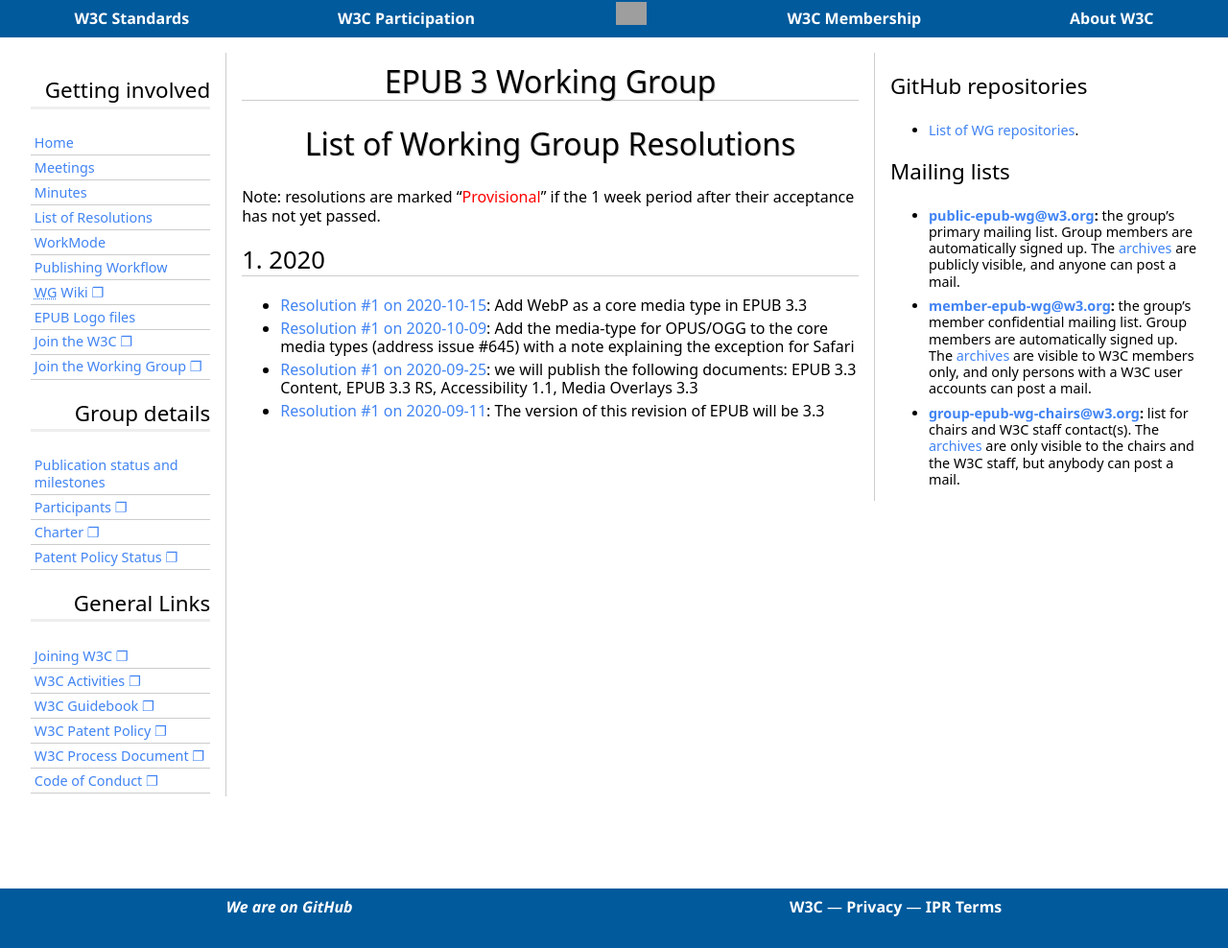
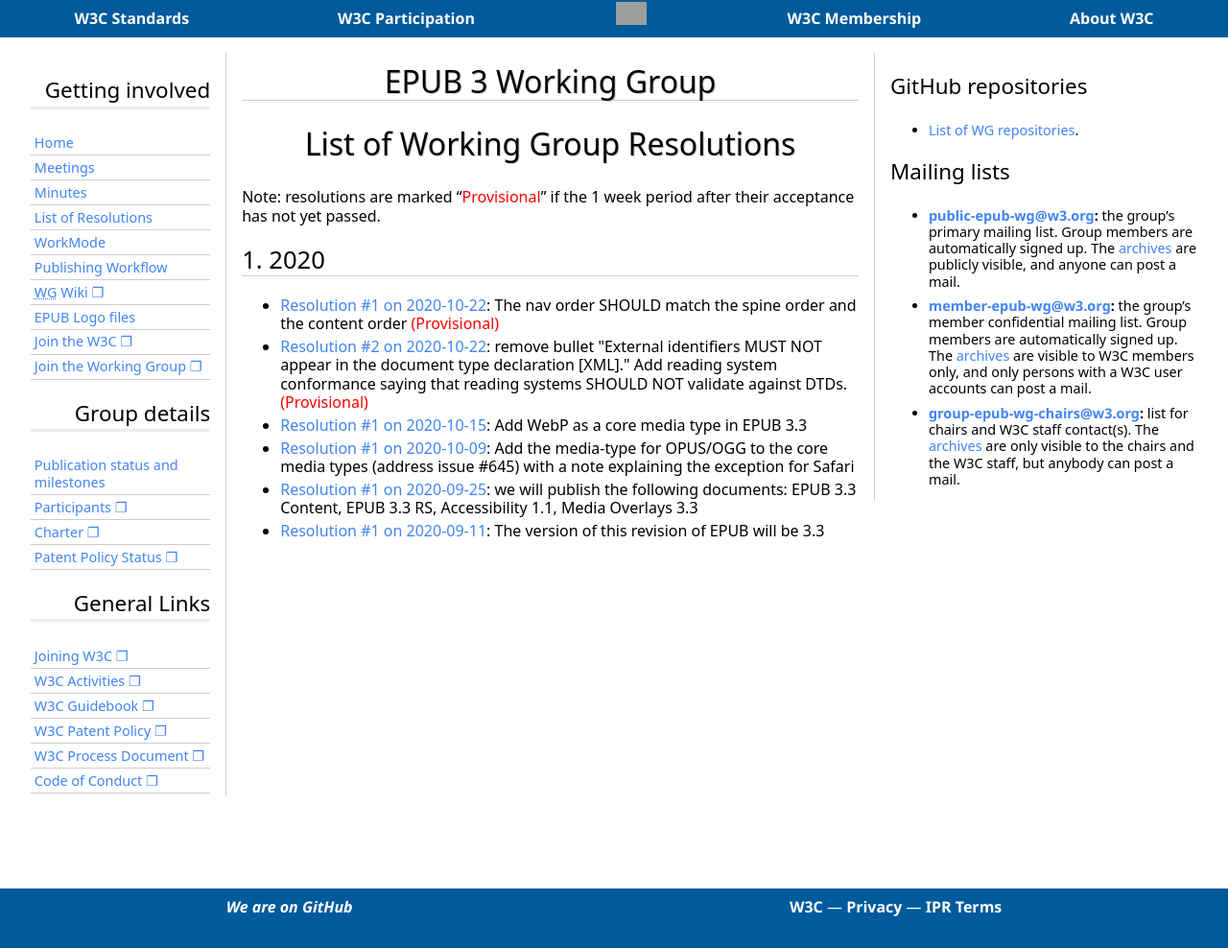
Before and after one commit to w3c/epub-wg, a Jekyll site: the page built from Meetings/Minutes/resolutions.md, in a window 1280 px wide. Shown: the whole page at 96% size. Built offline with Jekyll 4.4.1, drawn with Linux system fonts in a browser that asks for light colours; some web fonts are replaced; our own code applies the rules of GitHub Pages for plain Markdown files; grey boxes are pictures that could not be loaded.

Commit message:
Updated resolution list

```diff
--- a/assets/resolutions.json
+++ b/assets/resolutions.json
@@ -1,14 +1,31 @@
 {
-    "date": "2020-10-16T09:16:23.340Z",
+    "date": "2020-10-23T12:52:09.333Z",
     "short_names": [
         "2020-09-11-epub.md",
         "2020-09-17-epub.md",
         "2020-09-25-epub.md",
         "2020-10-01-epub.md",
         "2020-10-09-epub.md",
-        "2020-10-15-epub.md"
+        "2020-10-15-epub.md",
+        "2020-10-22-epub.md"
     ],
     "resolutions": [
+        {
+            "year": 2020,
+            "date": "2020-10-22",
+            "number": 1,
+            "text": "The nav order SHOULD match the spine order and the content order",
+            "url": "https://www.w3.org/publishing/groups/epub-wg/Meetings/Minutes/2020-10-22-epub#resolution1",
+            "call": "epub"
+        },
+        {
+            "year": 2020,
+            "date": "2020-10-22",
+            "number": 2,
+            "text": "remove bullet \"External identifiers MUST NOT appear in the document type declaration [XML].\" Add reading system conformance saying that reading systems SHOULD NOT validate against DTDs.",
+            "url": "https://www.w3.org/publishing/groups/epub-wg/Meetings/Minutes/2020-10-22-epub#resolution2",
+            "call": "epub"
+        },
         {
             "year": 2020,
             "date": "2020-10-15",
```
